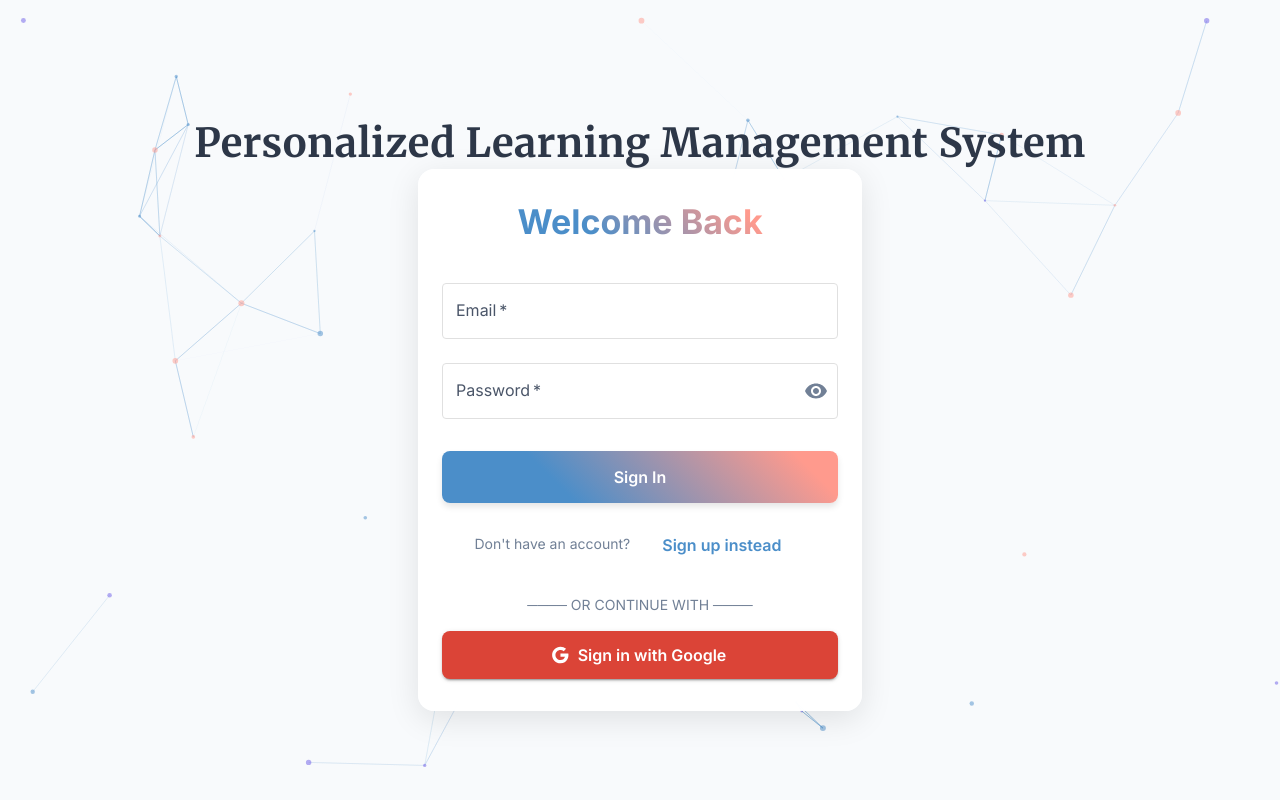
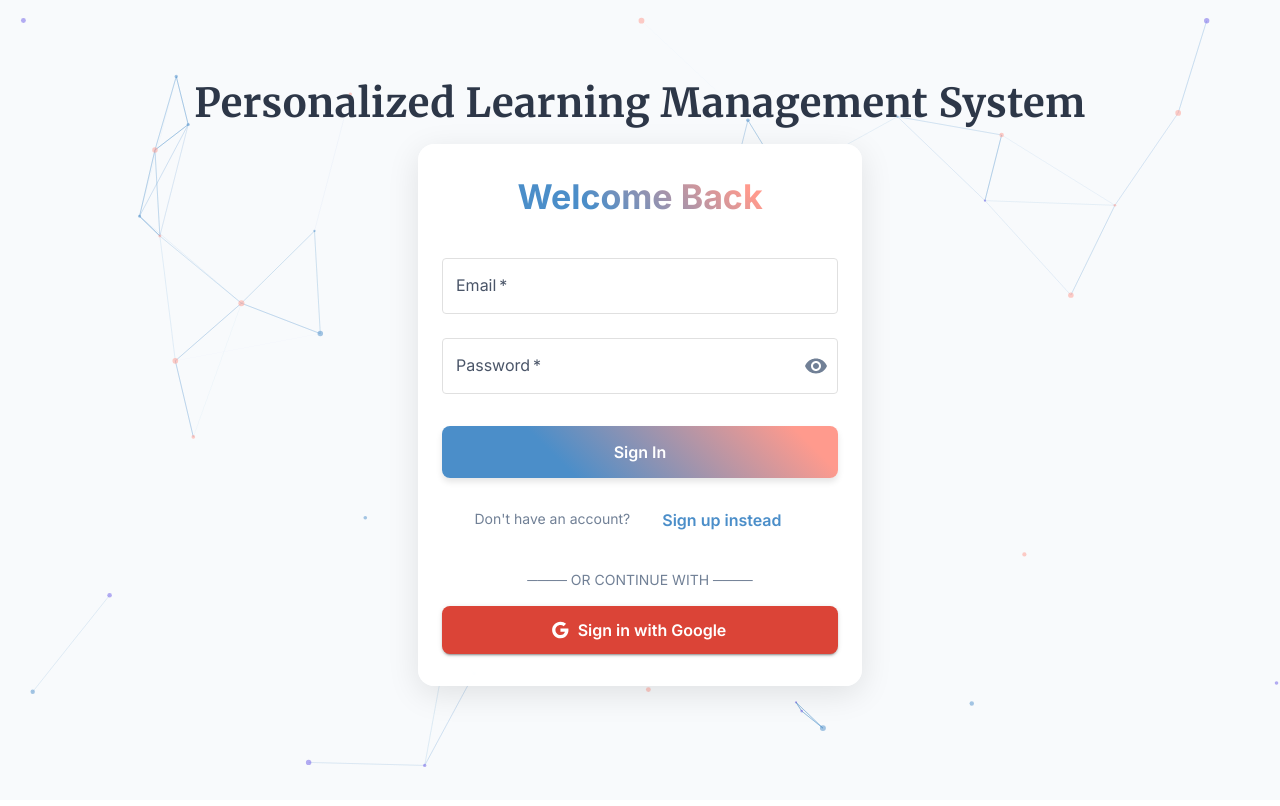
Before and after one commit to Har1Prasaath/Personalized-Learning-Management-System, a React (Create React App) app in the folder frontend/: page / in a window 1280 px wide. Shown: the top 806 px of the page. Built offline with nearby package versions, Linux system fonts and the light colour scheme; no server answers.

Commit message:
Formatting Changes Made in Auth

```diff
--- a/frontend/src/components/Auth.js
+++ b/frontend/src/components/Auth.js
@@ -115,7 +115,7 @@ export default function Auth() {
           color: '#2D3748',
           textAlign: 'center',
           position: 'absolute',
-          top: '15%',
+          top: '10%',
           zIndex: 2,
           width: '100%',
           fontSize: { xs: '2rem', sm: '2.5rem' },
@@ -191,7 +191,7 @@ export default function Auth() {
           width: '100%',
           maxWidth: '400px',
           mx: 'auto',
-          marginTop: '80px'
+          marginTop: '30px'
         }}
       >
         <Typography
```
